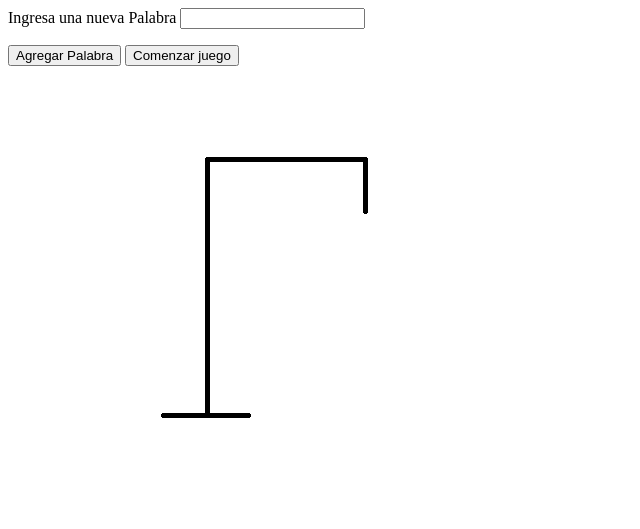
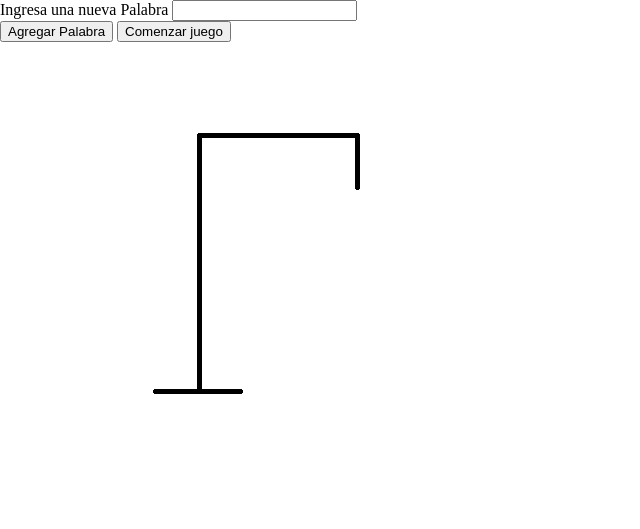
Before and after one commit to mauritoo98/challenge2, a website: page index.html in a window 1280 px wide. Shown: the whole page, without its empty margins (0-640 px from the left). Drawn offline with nearby package versions, Linux system fonts and the light colour scheme; the site is published under a folder, as on GitHub Pages, so addresses that start at the root find nothing.

Commit message:
solucion estilos

```diff
--- a/index.html
+++ b/index.html
@@ -4,8 +4,8 @@
 <head>
     <meta charset="UTF-8">
     <meta name="viewport" content="width=device-width, initial-scale=1.0">
-    <link rel="stylesheet" href="/assets/styles/reset.css">
-    <link rel="stylesheet" href="/assets//styles/style.css">
+    <link rel="stylesheet" href="assets/styles/reset.css">
+    <link rel="stylesheet" href="assets//styles/style.css">
     <title>Ahorcado - Challenge 2</title>
 </head>
 
@@ -28,7 +28,7 @@
 
     </div>
 
-    <script src="/assets/cript/nuevapalabra.js"></script>
+    <script src="assets/cript/nuevapalabra.js"></script>
     <script src="https://cdnjs.cloudflare.com/ajax/libs/uuid/8.3.2/uuid.min.js"></script>
 </body>
 
```
